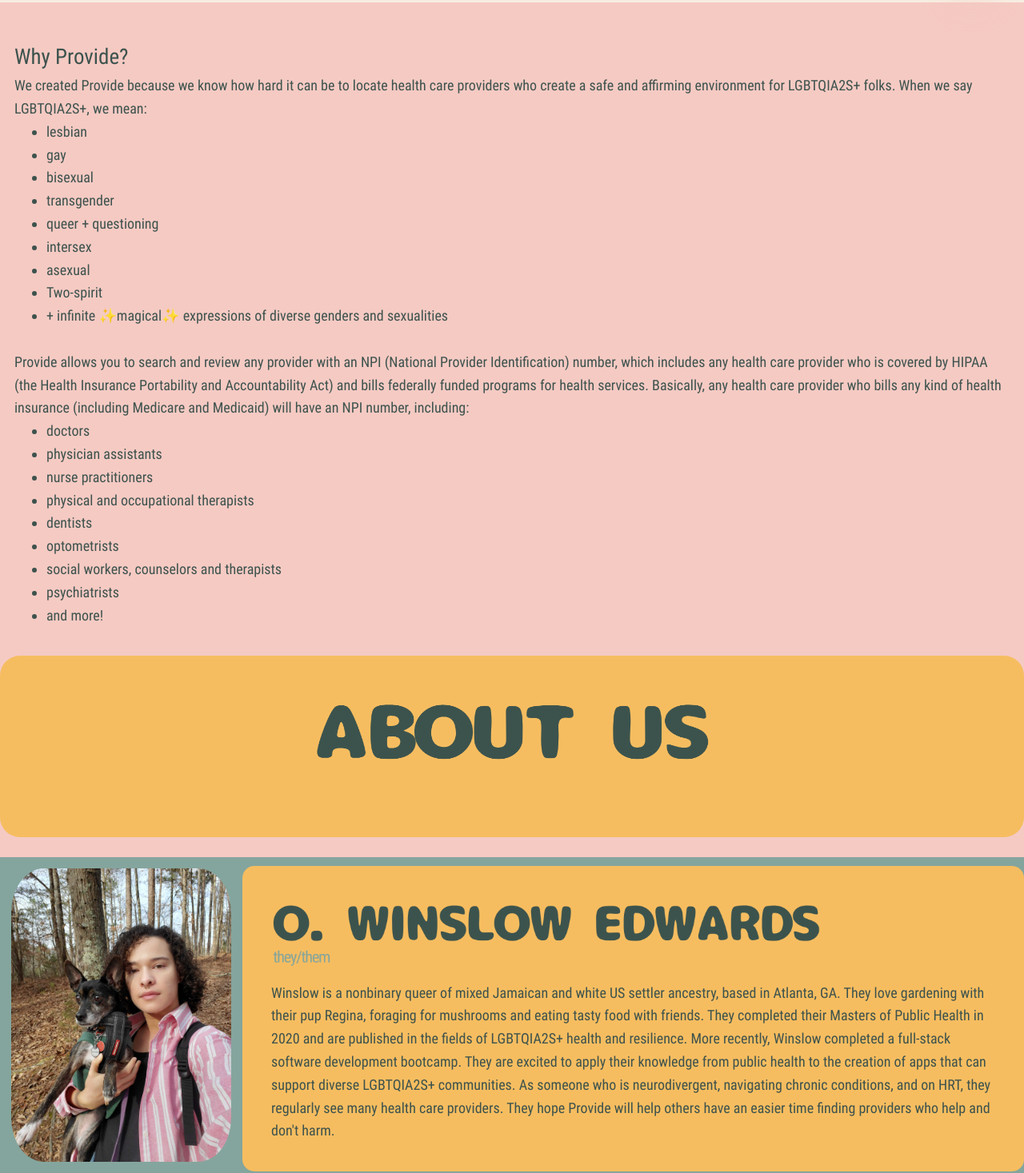
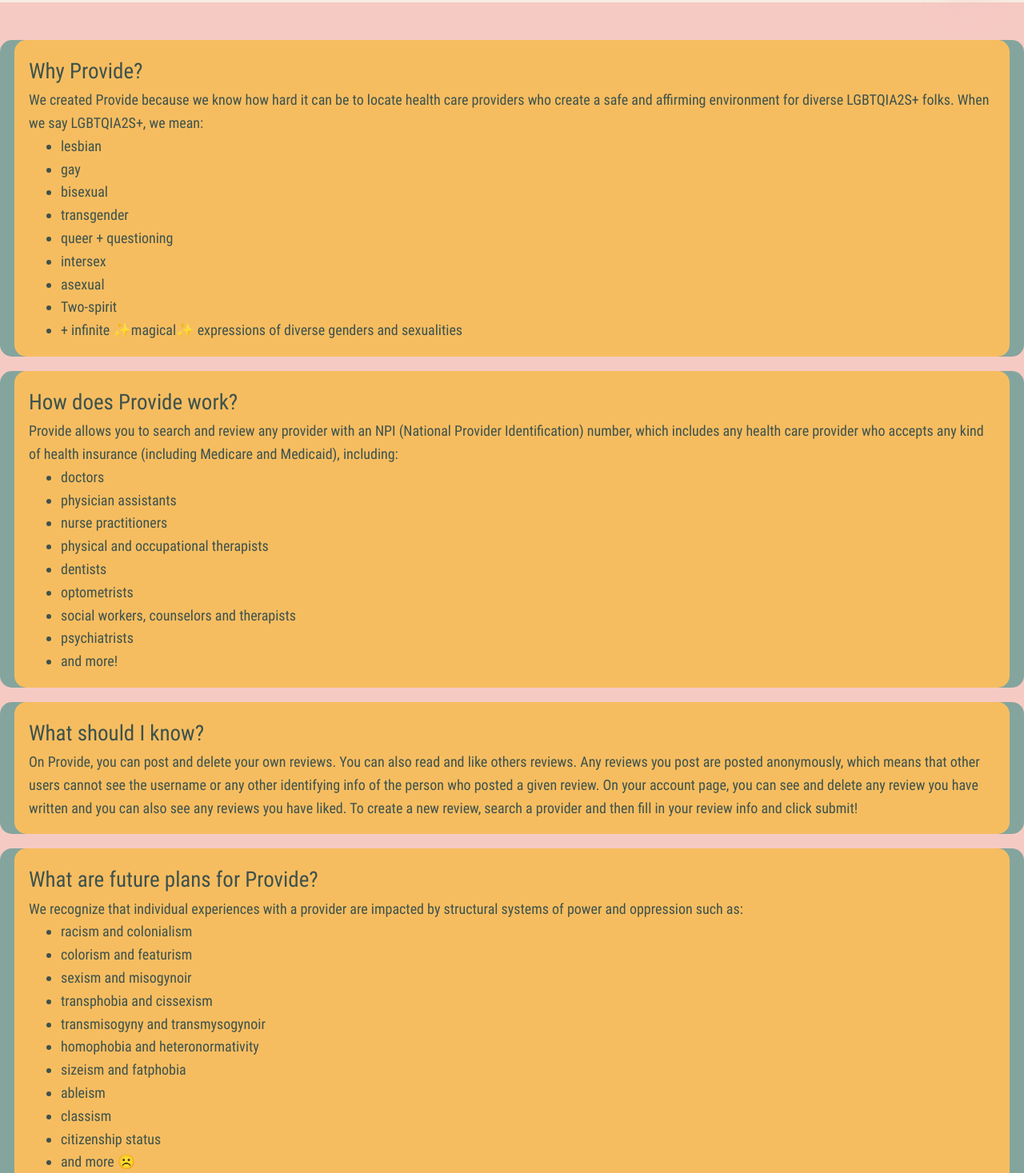
Before and after one commit to WinsEdwards/provide-front-end, a Vue app: page /about in a window 1280 px wide. Shown: the part 50-1517 px from the top of the page at 80% size. Built offline with nearby package versions, Linux system fonts and the light colour scheme.

Commit message:
about changes

```diff
--- a/src/components/AboutUs.css
+++ b/src/components/AboutUs.css
@@ -32,9 +32,19 @@
     padding-bottom: 0;
 }
 
+.provide-explanation-container {
+    /* display: flex; */
+    background-color: #84A59D;
+    border-radius: 15px;
+}
 
 .provide-explanation {
     padding: 1em;
+    margin: 1em;
+    background-color: #f6BD60;
+    border-radius: 15px;
+    /* border: solid salmon; */
+
 }
 
 .winslow {
@@ -57,6 +67,7 @@
     border: solid 5px #84A59D;
     align-self: center;
     width:fit-content;
+    back
 }
 
 .about-us-child-1 img {
--- a/src/components/AboutUs.vue
+++ b/src/components/AboutUs.vue
@@ -18,9 +18,10 @@
 </script>
 
 <template>
+  <div class="provide-explanation-container">
     <div class="provide-explanation">
       <h2>Why Provide?</h2>
-    <h4>We created Provide because we know how hard it can be to locate health care providers who create a safe and affirming environment for LGBTQIA2S+ folks. When we say LGBTQIA2S+, we mean:</h4>
+      <h4>We created Provide because we know how hard it can be to locate health care providers who create a safe and affirming environment for diverse LGBTQIA2S+ folks. When we say LGBTQIA2S+, we mean:</h4>
       <ul>
         <li>lesbian</li>
         <li>gay</li>
@@ -32,8 +33,12 @@
         <li>Two-spirit</li>
         <li>+ infinite ✨magical✨ expressions of diverse genders and sexualities</li>
       </ul>
-    <br>
-    <h4>Provide allows you to search and review any provider with an NPI (National Provider Identification) number, which includes any health care provider who is covered by HIPAA (the Health Insurance Portability and Accountability Act) and bills federally funded programs for health services. Basically, any health care provider who bills any kind of health insurance (including Medicare and Medicaid) will have an NPI number, including:</h4>
+    </div>
+  </div>
+  <div class="provide-explanation-container">
+    <div class="provide-explanation">
+      <h2>How does Provide work?</h2>
+      <h4>Provide allows you to search and review any provider with an NPI (National Provider Identification) number, which includes any health care provider who accepts any kind of health insurance (including Medicare and Medicaid), including:</h4>
       <ul>
         <li>doctors</li>
         <li>physician assistants</li>
@@ -45,7 +50,33 @@
         <li>psychiatrists</li>
         <li>and more!</li>
       </ul>
-
+    </div>
+  </div>
+  <div class="provide-explanation-container">
+    <div class="provide-explanation">
+      <h2>What should I know?</h2>
+      <h4>On Provide, you can post and delete your own reviews. You can also read and like others reviews. Any reviews you post are posted anonymously, which means that other users cannot see the username or any other identifying info of the person who posted a given review. On your account page, you can see and delete any review you have written and you can also see any reviews you have liked. To create a new review, search a provider and then fill in your review info and click submit!</h4>
+    </div>
+  </div>
+  <div class="provide-explanation-container">
+    <div class="provide-explanation">
+      <h2>What are future plans for Provide?</h2>
+      <h4>We recognize that individual experiences with a provider are impacted by structural systems of power and oppression such as:</h4>
+      <ul>
+        <li>racism and colonialism</li>
+        <li>colorism and featurism</li>
+        <li>sexism and misogynoir</li>
+        <li>transphobia and cissexism</li>
+        <li>transmisogyny and transmysogynoir</li>
+        <li>homophobia and heteronormativity</li>
+        <li>sizeism and fatphobia</li>
+        <li>ableism</li>
+        <li>classism</li>
+        <li>citizenship status</li>
+        <li>and more ☹️</li>
+      </ul>
+      <h4> We are actively thinking about ways to encompass these important aspects of experiences with providers that may be helpful for other community members as they make decisions about who they want to see. For now, if it feels comfortable to include, please share in your review whatever feels relevant. Remember that your reviews are seen anonymously, i.e. other users don't see a username or any other identifying information attached to the reviews you post on Provide.</h4>
+    </div>
   </div>
   <div class="about-us-container">
     <div class="about-us-img-container">
```
Lines whose indentation alone changed are shown as unchanged.
